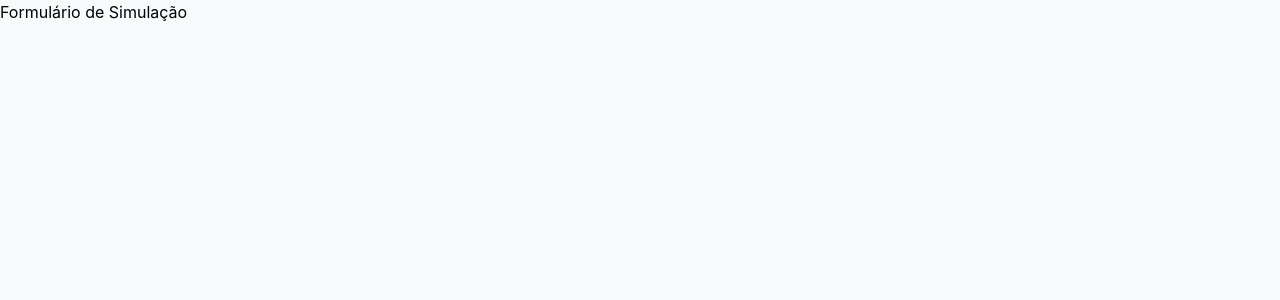
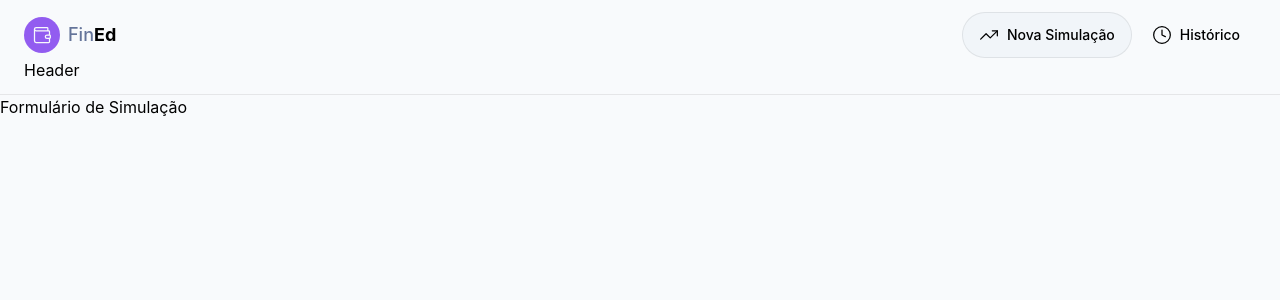
Before and after one commit to rafachoii/fined_ai, a React (Vite) app: page / in a window 1280 px wide. Shown: the top 300 px of the page. Built offline with nearby package versions, Linux system fonts and the light colour scheme.

Commit message:
feat: adiciona header e cria o layout base da aplicação

```diff
--- /dev/null
+++ b/src/components/layout/RootLayout.tsx
@@ -0,0 +1,11 @@
+import { Outlet } from "react-router-dom";
+import { Header } from "../shared/Header";
+
+export function RootLayout() {
+    return (
+        <div>
+            <Header />
+            <Outlet />
+        </div>
+    )
+}
--- /dev/null
+++ b/src/components/shared/Header.tsx
@@ -0,0 +1,34 @@
+import { Clock, TrendingUp, Wallet } from "lucide-react";
+import { useNavigate } from "react-router-dom";
+import { Button } from "./Button";
+
+export function Header() {
+    const navigate = useNavigate();
+
+    return (
+        <header className="border-b border-(--border) px-6 py-3">
+            <nav className="flex items-center justify-between">
+                {/* Logo */}
+                <div className="flex items-center gap-2">
+                    <div className="bg-primary flex h-9 w-9 items-center justify-center rounded-full">
+                        <Wallet size={20} className="text-primary-foreground" />
+                    </div>
+                    <span className="text-lg">
+                        <span className="text-muted-foreground font-medium">Fin</span>
+                        <span className="font-bold">Ed</span>
+                    </span>
+                </div>
+                {/* Action Buttons */}
+                <div className="flex items-center gap-1">
+                    <Button variant="secondary" icon={TrendingUp} onClick={() => void navigate('/')}>
+                        <span className="hidden sm:inline">Nova Simulação</span>
+                    </Button>
+                    <Button variant="ghost" icon={Clock} onClick={() => void navigate('/historico')}>
+                        <span className="hidden sm:inline">Histórico</span>
+                    </Button>
+                </div>
+            </nav>
+            Header
+        </header>
+    )
+}
--- a/src/router.tsx
+++ b/src/router.tsx
@@ -1,7 +1,9 @@
 import { createBrowserRouter } from "react-router-dom";
+import { RootLayout } from "./components/layout/RootLayout";
 
 export const router = createBrowserRouter([
     {
+        element: <RootLayout />,
         children: [
             {
                 path: '/',
```
